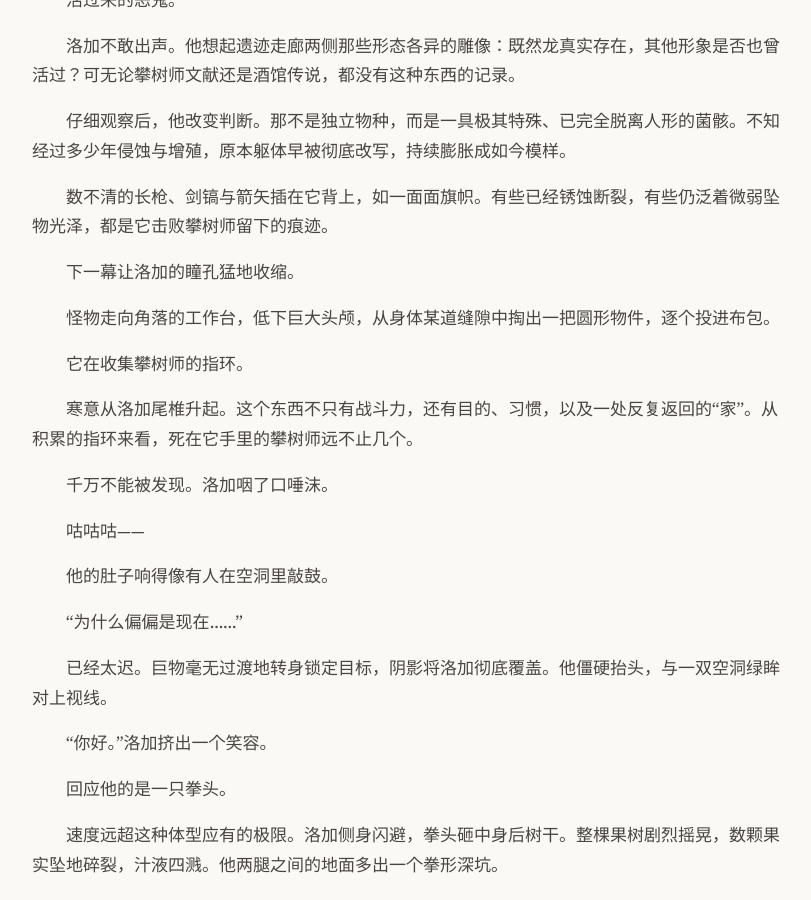
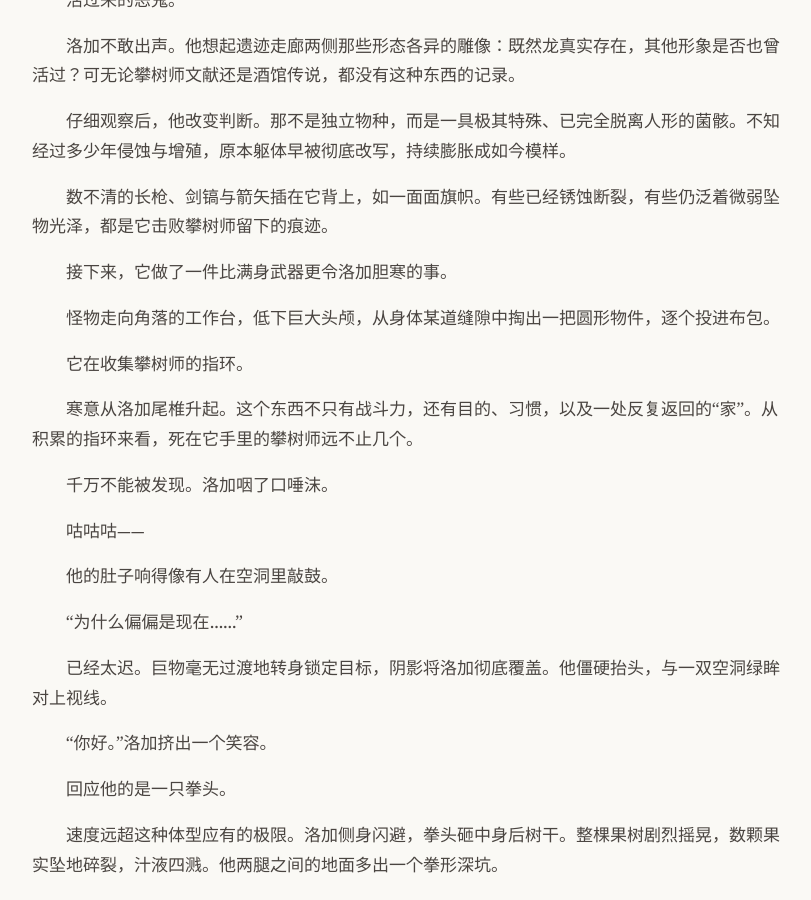
Before and after one commit to yihenc/yihenc.github.io, a Jekyll site: the page built from _posts/2026-02-16-蚀海.md, in a window 1280 px wide and 900 px high, scrolled down 11954 px. Shown: the whole window, without its empty margins (232-1043 px from the left). Built offline with Jekyll 4.4.1, drawn with Linux system fonts in a browser that asks for light colours; nearby versions of some CDN libraries.

Commit message:
Edit: 清理蚀海的镜头式残句

```diff
--- a/_posts/2026-02-16-蚀海.md
+++ b/_posts/2026-02-16-蚀海.md
@@ -379,7 +379,7 @@ date: 2026-02-16 00:00 +0000
 
 数不清的长枪、剑镐与箭矢插在它背上，如一面面旗帜。有些已经锈蚀断裂，有些仍泛着微弱坠物光泽，都是它击败攀树师留下的痕迹。
 
-下一幕让洛加的瞳孔猛地收缩。
+接下来，它做了一件比满身武器更令洛加胆寒的事。
 
 怪物走向角落的工作台，低下巨大头颅，从身体某道缝隙中掏出一把圆形物件，逐个投进布包。
 
```
